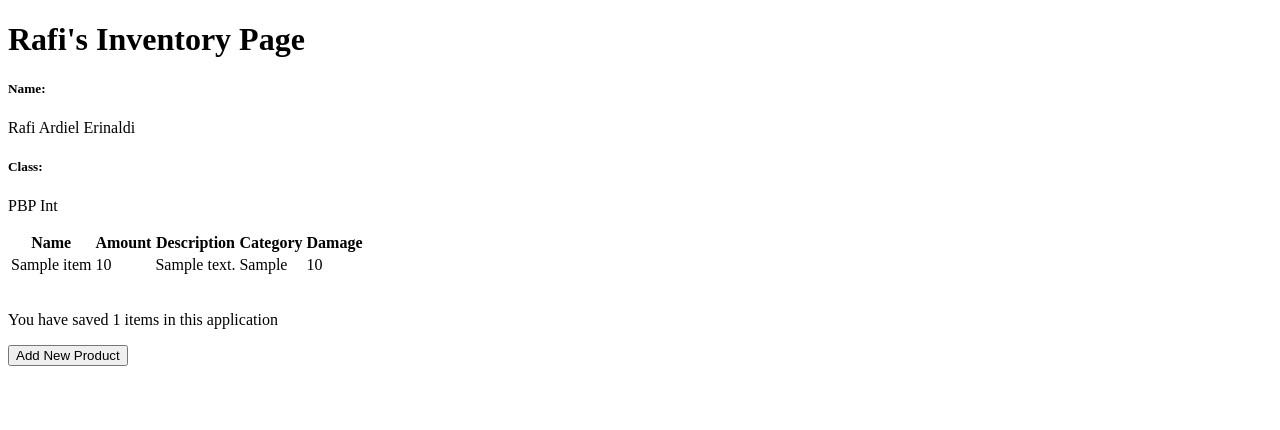
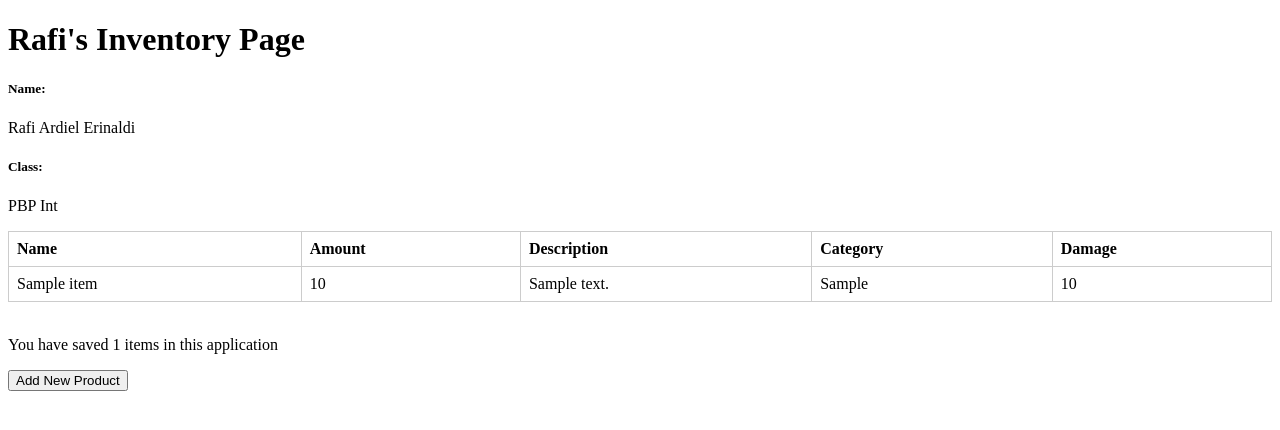
Before and after one commit to fiardiel/rafis-inventory, a Django app: page / in a window 1280 px wide. Shown: the top 430 px of the page. Run offline with Django 4.2, Linux system fonts and the light colour scheme; tables that the repository leaves empty hold one stand-in row (values such as "Sample post").

Commit message:
Finished README.md

```diff
--- a/main/templates/main.html
+++ b/main/templates/main.html
@@ -4,11 +4,23 @@
     <h1>Rafi's Inventory Page</h1>
 
     <h5>Name:</h5>
-    <p>{{name}}</p>
+    <p>{{ name }}</p>
 
     <h5>Class:</h5>
-    <p>{{class}}</p>
+    <p>{{ class }}</p>
 
+    <style>
+        table {
+            width: 100%;
+            border-collapse: collapse;
+        }
+
+        th, td {
+            text-align: left;
+            padding: 8px;
+            border: 1px solid #ccc; /* Optional: Add a border to cells for better separation */
+        }
+    </style>
 
     <table>
         <tr>
@@ -23,11 +35,11 @@
 
         {% for product in products %}
             <tr>
-                <td>{{product.name}}</td>
-                <td>{{product.amount}}</td>
-                <td>{{product.description}}</td>
-                <td>{{product.category}}</td>
-                <td>{{product.damage}}</td>
+                <td>{{ product.name }}</td>
+                <td>{{ product.amount }}</td>
+                <td>{{ product.description }}</td>
+                <td>{{ product.category }}</td>
+                <td>{{ product.damage }}</td>
             </tr>
         {% endfor %}
     </table>
```
Also changed, not shown: README.md.
